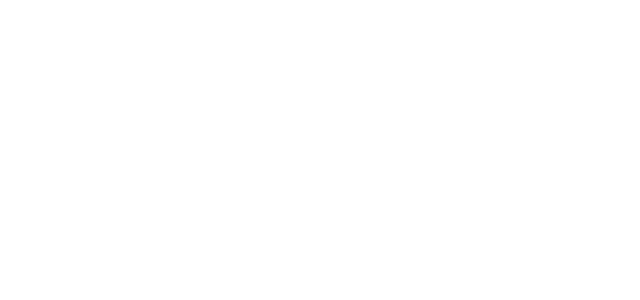
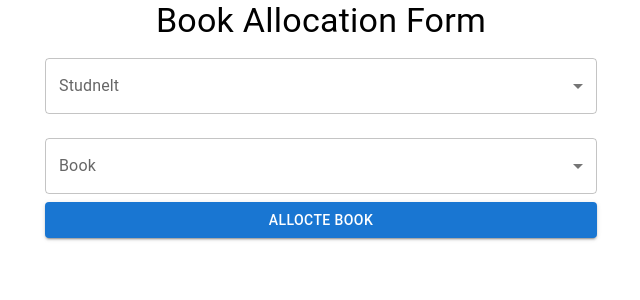
Before and after one commit to ParvejManer/SLMS-CRUD, a React (Create React App) app: page /allocateBook in a window 1280 px wide. Before the commit this address had no page. Shown: the top 300 px of the page, without its empty margins (319-959 px from the left). Built offline with nearby package versions, Linux system fonts and the light colour scheme.

Commit message:
Book Allcation form

```diff
--- a/src/App.js
+++ b/src/App.js
@@ -3,6 +3,7 @@ import React from "react";
 import { BrowserRouter as Router, Routes, Route } from "react-router-dom";
 import StudentForm from "./components/StudentForm";
 import BookForm from "./components/BookForm";
+import BookAllcateForm from "./components/BookAllcateForm";
 
 const App = () => {
   return (
@@ -26,6 +27,7 @@ const App = () => {
           />
           <Route path="/addStudent" element={<StudentForm />} />
           <Route path="/addBook" element={<BookForm />} />
+          <Route path="/allocateBook" element={<BookAllcateForm />} />
         </Routes>
       </Container>
     </Router>
--- /dev/null
+++ b/src/components/BookAllcateForm.js
@@ -0,0 +1,111 @@
+import React, { useEffect, useState } from "react";
+import { useFormik } from "formik";
+import * as Yup from "yup";
+import {
+  Button,
+  Container,
+  Select,
+  MenuItem,
+  FormControl,
+  InputLabel,
+  FormHelperText,
+  Box,
+  Typography,
+} from "@mui/material";
+import { addRecord, getAllRecords } from "../utils/indexedDB";
+
+const validationSchema = Yup.object({
+  studentId: Yup.string()
+    .required("Plaese select a student"),
+  bookId: Yup.string()
+    .required("Please selcet a book"),
+});
+
+const BookAllcateForm = () => {
+  const [students, setStudents] = useState([]);
+  const [books, setBooks] = useState([]);
+
+  useEffect(() => {
+    const fetchData = async () => {
+      setStudents(await getAllRecords("students"));
+      setBooks(await getAllRecords("books"));
+    };
+    fetchData();
+  }, []);
+
+  const formik = useFormik({
+    initialValues: {
+      studentId: "",
+      bookId: "",
+    },
+    validationSchema: validationSchema,
+    onSubmit: (values, actions) => {
+      addRecord("booksAllcoate", values);
+      console.log(values)
+      alert("Book allocateed tos tudent successfully...");
+      actions.resetForm();
+    },
+  });
+
+  return (
+    <Container maxWidth="sm">
+      <Box display="flex" justifyContent="center" alignItems="center" textAlign="center">
+        <Typography variant="h4">Book Allocation Form</Typography>
+      </Box>
+      <form onSubmit={formik.handleSubmit}>
+        <FormControl fullWidth margin="normal" error={formik.touched.studentId && Boolean(formik.errors.studentId)}>
+          <InputLabel>Studnelt</InputLabel>
+          <Select
+            id="studentId"
+            name="studentId"
+            value={formik.values.studentId}
+            onChange={formik.handleChange}
+            onBlur={formik.handleBlur}
+            required
+          >
+            {students.map((student) => (
+              <MenuItem key={student.id} value={student.id}>
+                {student.name}
+              </MenuItem>
+            ))}
+          </Select>
+          {formik.touched.studentId && formik.errors.studentId && (
+            <FormHelperText>{formik.errors.studentId}</FormHelperText>
+          )}
+        </FormControl>
+
+        <FormControl fullWidth margin="normal" error={formik.touched.bookId && Boolean(formik.errors.bookId)}>
+          <InputLabel>Book</InputLabel>
+          <Select
+            id="bookId"
+            name="bookId"
+            value={formik.values.bookId}
+            onChange={formik.handleChange}
+            onBlur={formik.handleBlur}
+            required
+          >
+            {books.map((book) => (
+              <MenuItem key={book.bookId} value={book.bookId}>
+                {book.bookName}
+              </MenuItem>
+            ))}
+          </Select>
+          {formik.touched.bookId && formik.errors.bookId && (
+            <FormHelperText>{formik.errors.bookId}</FormHelperText>
+          )}
+        </FormControl>
+
+
+
+
+        <Button color="primary" variant="contained" fullWidth type="submit">
+          Allocte Book
+        </Button>
+      </form>
+    </Container>
+  );
+};
+
+
+
+export default BookAllcateForm;
--- a/src/components/StudentForm.js
+++ b/src/components/StudentForm.js
@@ -21,6 +21,7 @@ const StudentForm = () => {
     validationSchema: validationSchema,
     onSubmit: async (values, actions) => {
       await addRecord("students", values);
+      console.log(values)
       alert("Student added successfully...");
       actions.resetForm();
     },
```
